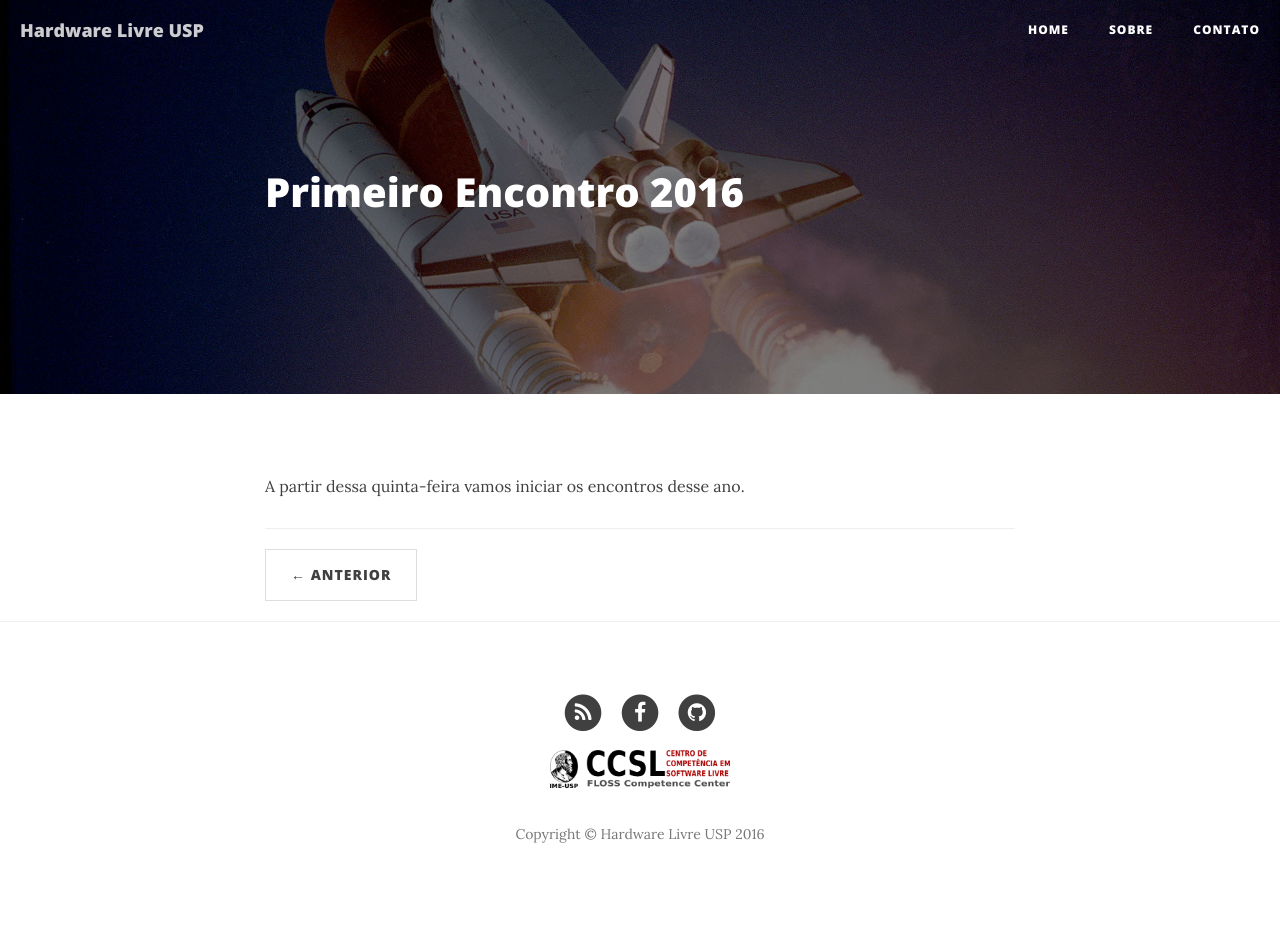
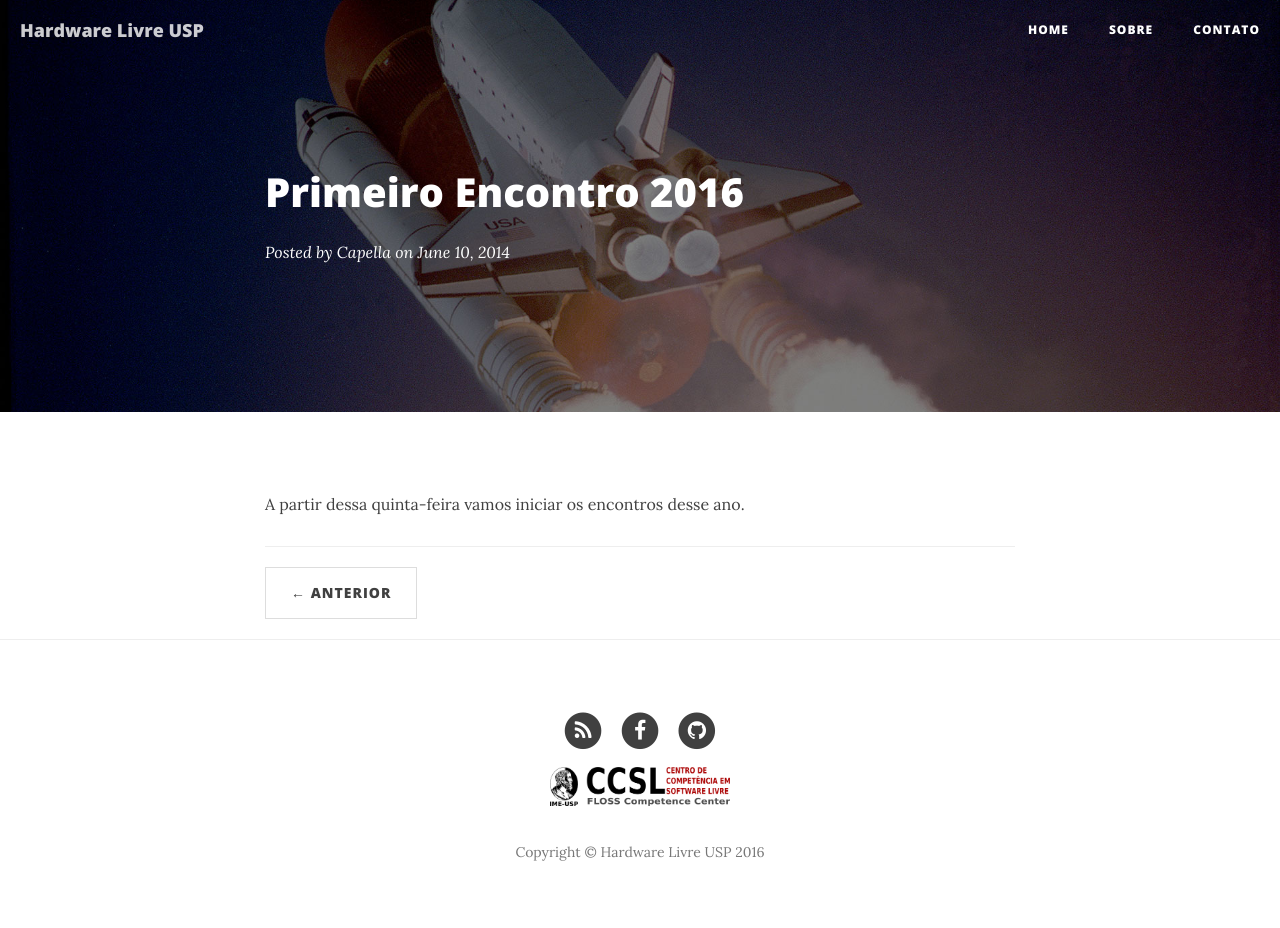
Before and after one commit to HardwareLivreUSP/HardwareLivreUSP.github.io, a Jekyll site: the page built from _posts/2016-02-20-primeiro.markdown, in a window 1280 px wide. Built offline with Jekyll 4.4.1, drawn with Linux system fonts in a browser that asks for light colours; nearby versions of some CDN libraries.

Commit message:
Arrumando dados post

```diff
--- a/_layouts/post.html
+++ b/_layouts/post.html
@@ -12,7 +12,7 @@
                     {% if page.subtitle %}
                     <h2 class="subheading">{{ page.subtitle }}</h2>
                     {% endif %}
-                    <!--<span class="meta">Posted by {% if page.author %}{{ page.author }}{% else %}{{ site.title }}{% endif %} on {{ page.date | date: "%B %-d, %Y" }}</span>-->
+                    <span class="meta">Posted by {% if page.author %}{{ page.author }}{% else %}{{ site.title }}{% endif %} on {{ page.date | date: "%B %-d, %Y" }}</span>
                 </div>
             </div>
         </div>
--- a/_posts/2016-02-20-primeiro.markdown
+++ b/_posts/2016-02-20-primeiro.markdown
@@ -3,11 +3,12 @@
 title:      "Primeiro Encontro 2016"
 subtitle:   ""
 date:       2014-06-10 12:00:00
-author:     "Start Bootstrap"
+author:     "Capella"
 header-img: "img/post-bg-01.jpg"
 ---
 
 <p>A partir dessa quinta-feira vamos iniciar os encontros desse ano.</p>
+
 <!--
 <p>Science cuts two ways, of course; its products can be used for both good and evil. But there's no turning back from science. The early warnings about technological dangers also come from science.</p>
 
```
